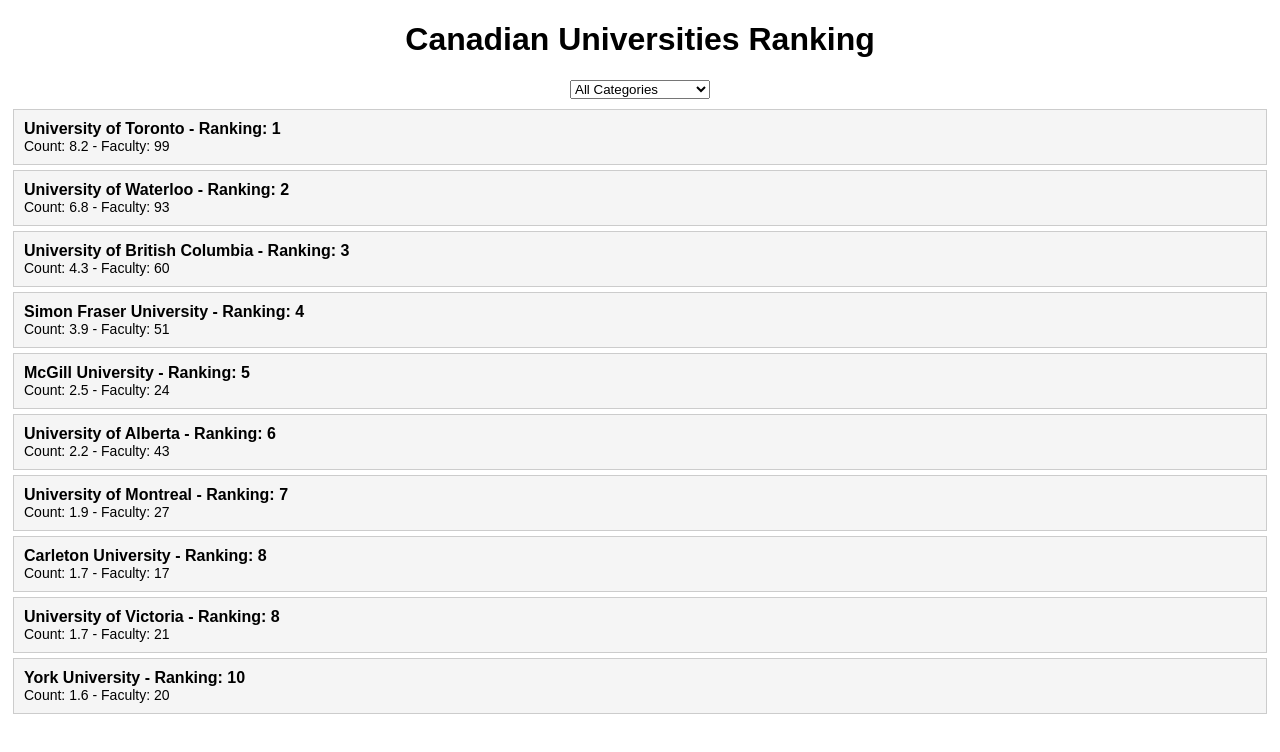
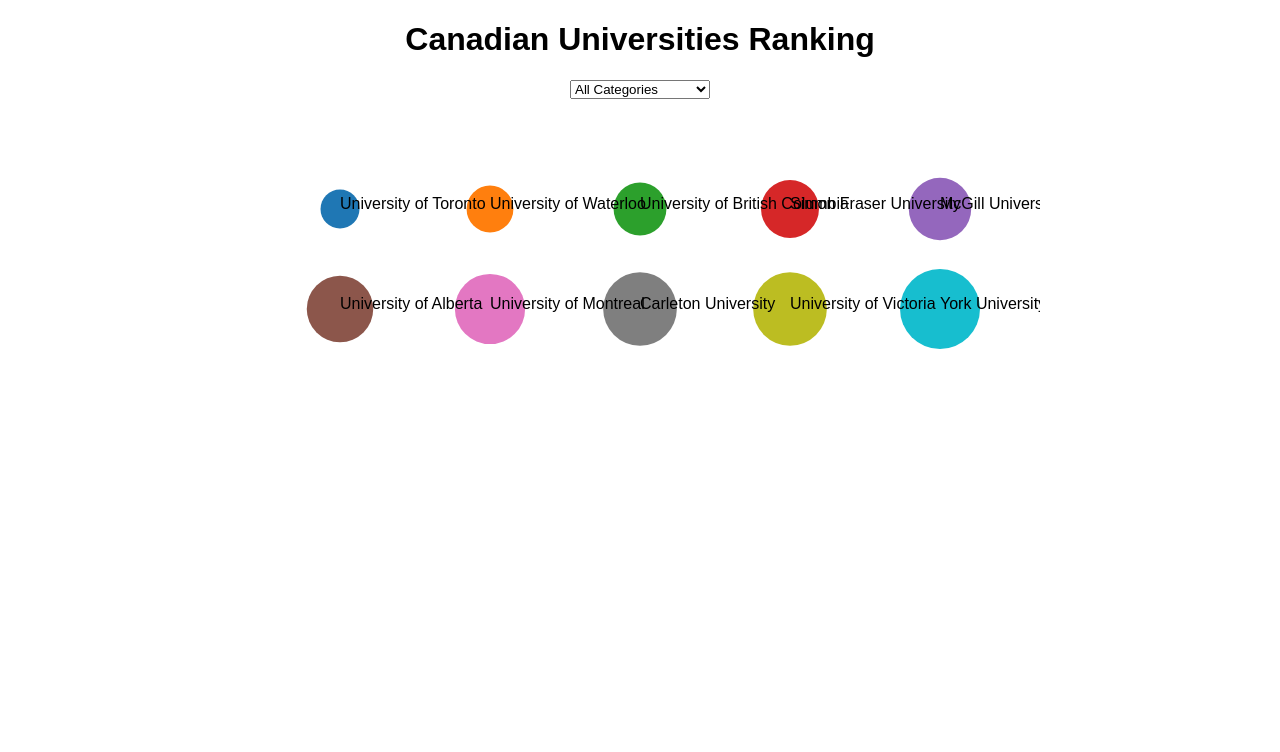
Before and after one commit to maancham/CS-848-Visualization, a plain HTML site: page index.html in a window 1280 px wide. Drawn offline with nearby package versions, Linux system fonts and the light colour scheme.

Commit message:
circles in a row, first iterations

```diff
--- a/index.html
+++ b/index.html
@@ -14,9 +14,8 @@
         <option value="theory">Theory</option>
         <option value="inter">Interdisciplinarity</option>
     </select>
-    <div id="visualization">
-        <!-- The top 10 universities will be displayed here -->
-    </div>
+    <div id="bubble-chart"></div>
+    <div id="tooltip" class="tooltip"></div>
     <script src="script.js"></script>
 </body>
 </html>
--- a/script.js
+++ b/script.js
@@ -1,4 +1,53 @@
-// Function to update the visualization based on the selected category
+function createBubbleChart(data, category) {
+  var width = 800;
+  var height = 400;
+
+  // Clear the previous SVG
+  d3.select("#bubble-chart").selectAll("svg").remove();
+
+  var svg = d3.select("#bubble-chart").append("svg")
+      .attr("width", width)
+      .attr("height", height);
+
+  var radiusScale = d3.scaleSqrt()
+      .domain([0, d3.max(data, function(d) { return +d[category + "_ranking"]; })])
+      .range([10, 40]);
+
+  var colorScale = d3.scaleOrdinal(d3.schemeCategory10);
+
+  var bubbles = svg.selectAll("circle")
+      .data(data)
+      .enter()
+      .append("circle")
+      .attr("cx", function(d, i) { return (i % 5) * 150 + 100; }) // Adjust spacing and rows
+      .attr("cy", function(d, i) { return Math.floor(i / 5) * 100 + 100; }) // Adjust spacing and columns
+      .attr("r", function(d) { return radiusScale(+d[category + "_ranking"]); })
+      .attr("fill", function(d) { return colorScale(d.school); })
+      .attr("class", "bubble")
+      .on("mouseover", function(event, d) {
+        var tooltipText = `School: ${d.school}\nRanking: ${d[category + "_ranking"]}\nCount: ${d[category + "_count"]}\nFaculty: ${d[category + "_faculty"]}`;
+
+        d3.select("#tooltip")
+            .text(tooltipText)
+            .style("display", "block")
+            .style("left", (event.pageX + 10) + "px")
+            .style("top", (event.pageY - 30) + "px");
+      })
+      .on("mouseout", function() {
+        d3.select("#tooltip").style("display", "none");
+      });
+
+  var labels = svg.selectAll("text")
+      .data(data)
+      .enter()
+      .append("text")
+      .attr("x", function(d, i) { return (i % 5) * 150 + 100; }) // Adjust spacing and rows
+      .attr("y", function(d, i) { return Math.floor(i / 5) * 100 + 100; }) // Adjust spacing and columns
+      .text(function(d) { return d.school; })
+      .attr("class", "label");
+}
+
+
 function updateVisualization(category) {
   d3.csv("top_canada.csv")
     .then(function (data) {
@@ -15,22 +64,8 @@
 
       var top10Universities = filteredData.slice(0, 10);
 
-      var visualization = document.getElementById("visualization");
-      visualization.innerHTML = "";
+      createBubbleChart(top10Universities, category);
 
-      top10Universities.forEach(function (university) {
-        var universityElement = document.createElement("div");
-        universityElement.classList.add("university");
-        universityElement.innerHTML = `
-            <div class="university-name">${university.school} - Ranking: ${
-          university[category + "_ranking"]
-        }</div>
-            <div class="category-info">Count: ${
-              university[category + "_count"]
-            } - Faculty: ${university[category + "_faculty"]}</div>
-        `;
-        visualization.appendChild(universityElement);
-      });
     })
     .catch(function (error) {
       console.error("Error loading the dataset:", error);
--- a/style.css
+++ b/style.css
@@ -25,3 +25,17 @@
 .category-info {
     font-size: 14px;
 }
+
+
+#bubble-chart {
+    text-align: center;
+}
+
+.tooltip {
+    position: absolute;
+    display: none;
+    background-color: rgba(0, 0, 0, 0.8);
+    color: #fff;
+    padding: 5px;
+    border-radius: 3px;
+}
```
